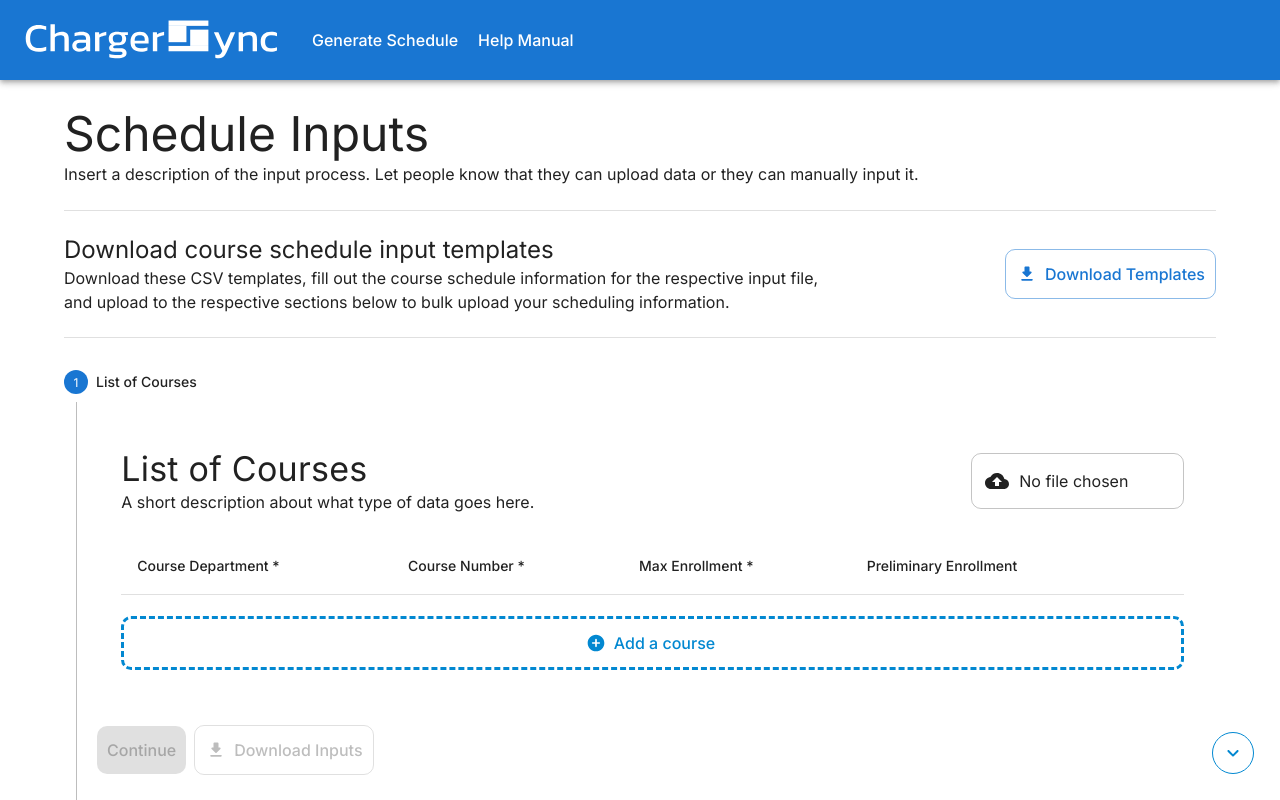
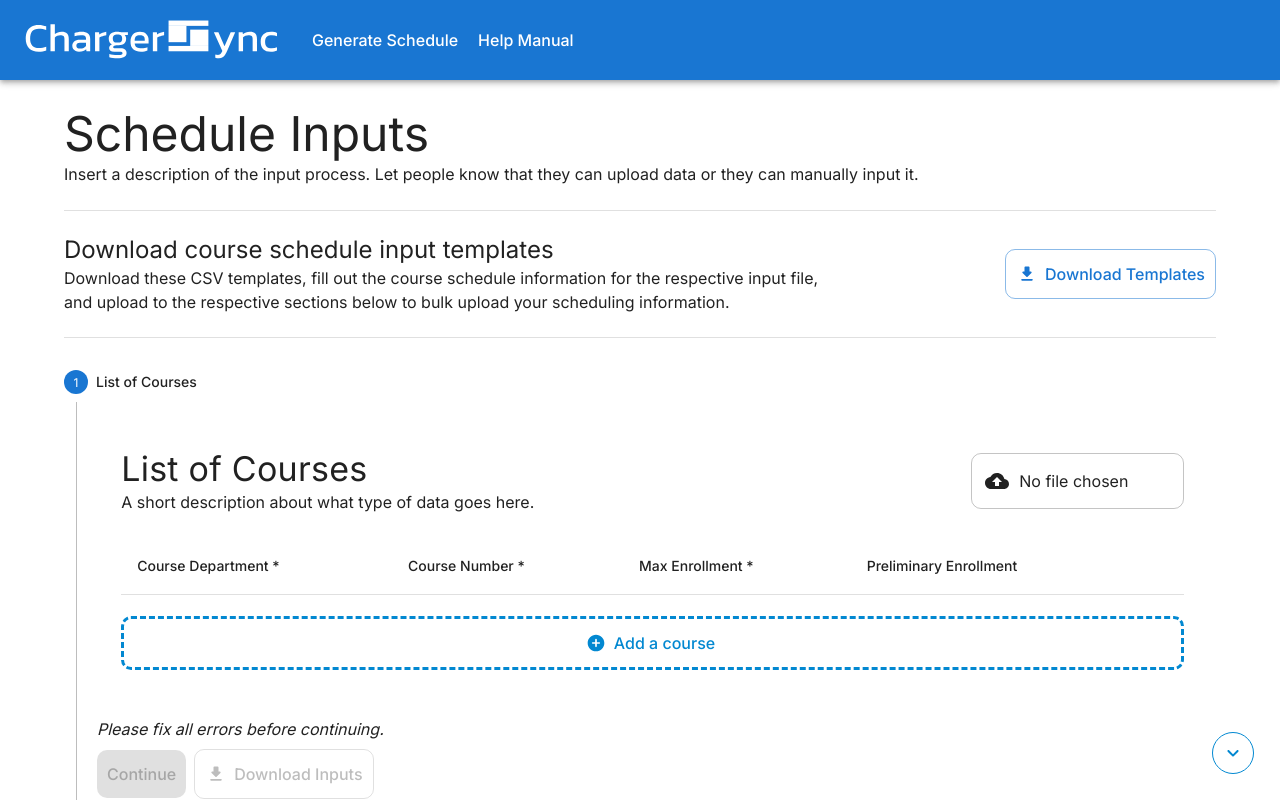
Before and after one commit to BSSD-Technologies/ChargerSync, a Next.js app in the folder frontend/: page /input-data in a window 1280 px wide. Shown: the top 800 px of the page. Built offline with nearby package versions, Linux system fonts and the light colour scheme.

Commit message:
Added message about not being able to continue yet with errors

```diff
--- a/frontend/src/app/input-data/page.tsx
+++ b/frontend/src/app/input-data/page.tsx
@@ -20,7 +20,12 @@ import DownloadTemplates from "./input-sections/download-templates";
 import SubmitInput from "./input-sections/submit-input";
 import { useState } from "react";
 import PreferenceInput from "./input-sections/preference-input";
-import { useGlobalCourseListStore, useGlobalInstructorListStore, useGlobalPeriodListStore, useGlobalRoomListStore } from "../_stores/store";
+import {
+  useGlobalCourseListStore,
+  useGlobalInstructorListStore,
+  useGlobalPeriodListStore,
+  useGlobalRoomListStore,
+} from "../_stores/store";
 import { downloadInputCsv } from "../_hooks/utilHooks";
 import DownloadRoundedIcon from "@mui/icons-material/DownloadRounded";
 
@@ -85,6 +90,13 @@ export default function InputData() {
             <StepLabel>List of Courses</StepLabel>
             <StepContent TransitionProps={{ unmountOnExit: false }}>
               <CourseInput handleErrors={courseErrors} />
+              {hasCourseErrors ? (
+                <Typography variant="body1">
+                  <i>Please fix all errors before continuing.</i>
+                </Typography>
+              ) : (
+                <></>
+              )}
               <Box sx={{ mb: 2 }}>
                 <div>
                   <Button
@@ -104,7 +116,9 @@ export default function InputData() {
                       downloadInputCsv(getRawCourses(), "CourseInput.csv");
                     }}
                     sx={{ mt: 1, mr: 1 }}
-                    startIcon={<DownloadRoundedIcon sx={{ marginLeft: "5px" }} />}
+                    startIcon={
+                      <DownloadRoundedIcon sx={{ marginLeft: "5px" }} />
+                    }
                   >
                     Download Inputs
                   </Button>
@@ -116,6 +130,13 @@ export default function InputData() {
             <StepLabel>List of Rooms</StepLabel>
             <StepContent TransitionProps={{ unmountOnExit: false }}>
               <RoomInput handleErrors={roomErrors} />
+              {hasRoomErrors ? (
+                <Typography variant="body1">
+                  <i>Please fix all errors before continuing.</i>
+                </Typography>
+              ) : (
+                <></>
+              )}
               <Box sx={{ mb: 2 }}>
                 <div>
                   <Button
@@ -135,7 +156,9 @@ export default function InputData() {
                       downloadInputCsv(getRawRooms(), "RoomInput.csv");
                     }}
                     sx={{ mt: 1, mr: 1 }}
-                    startIcon={<DownloadRoundedIcon sx={{ marginLeft: "5px" }} />}
+                    startIcon={
+                      <DownloadRoundedIcon sx={{ marginLeft: "5px" }} />
+                    }
                   >
                     Download Inputs
                   </Button>
@@ -153,6 +176,13 @@ export default function InputData() {
             <StepLabel>List of Periods</StepLabel>
             <StepContent TransitionProps={{ unmountOnExit: false }}>
               <PeriodInput handleErrors={periodErrors} />
+              {hasPeriodErrors ? (
+                <Typography variant="body1">
+                  <i>Please fix all errors before continuing.</i>
+                </Typography>
+              ) : (
+                <></>
+              )}
               <Box sx={{ mb: 2 }}>
                 <div>
                   <Button
@@ -172,7 +202,9 @@ export default function InputData() {
                       downloadInputCsv(getRawPeriods(), "PeriodInput.csv");
                     }}
                     sx={{ mt: 1, mr: 1 }}
-                    startIcon={<DownloadRoundedIcon sx={{ marginLeft: "5px" }} />}
+                    startIcon={
+                      <DownloadRoundedIcon sx={{ marginLeft: "5px" }} />
+                    }
                   >
                     Download Inputs
                   </Button>
@@ -190,6 +222,13 @@ export default function InputData() {
             <StepLabel>List of Instructors</StepLabel>
             <StepContent TransitionProps={{ unmountOnExit: false }}>
               <InstructorInput handleErrors={instructorErrors} />
+              {hasInstructorErrors ? (
+                <Typography variant="body1">
+                  <i>Please fix all errors before continuing.</i>
+                </Typography>
+              ) : (
+                <></>
+              )}
               <Box sx={{ mb: 2 }}>
                 <div>
                   <Button
@@ -206,10 +245,15 @@ export default function InputData() {
                     variant="outlined"
                     disabled={hasInstructorErrors}
                     onClick={() => {
-                      downloadInputCsv(getRawInstructors(), "InstructorInput.csv");
+                      downloadInputCsv(
+                        getRawInstructors(),
+                        "InstructorInput.csv"
+                      );
                     }}
                     sx={{ mt: 1, mr: 1 }}
-                    startIcon={<DownloadRoundedIcon sx={{ marginLeft: "5px" }} />}
+                    startIcon={
+                      <DownloadRoundedIcon sx={{ marginLeft: "5px" }} />
+                    }
                   >
                     Download Inputs
                   </Button>
```
